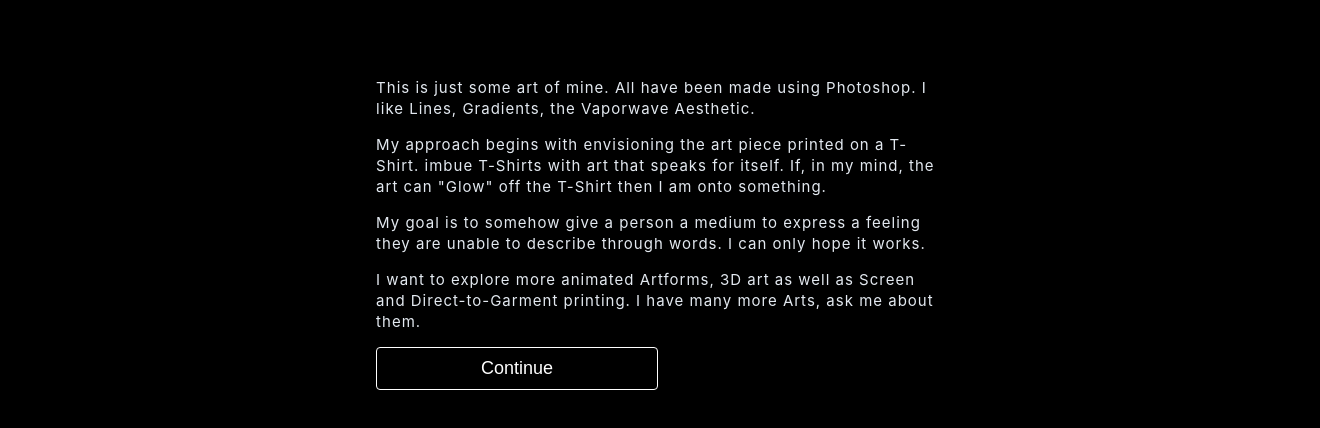
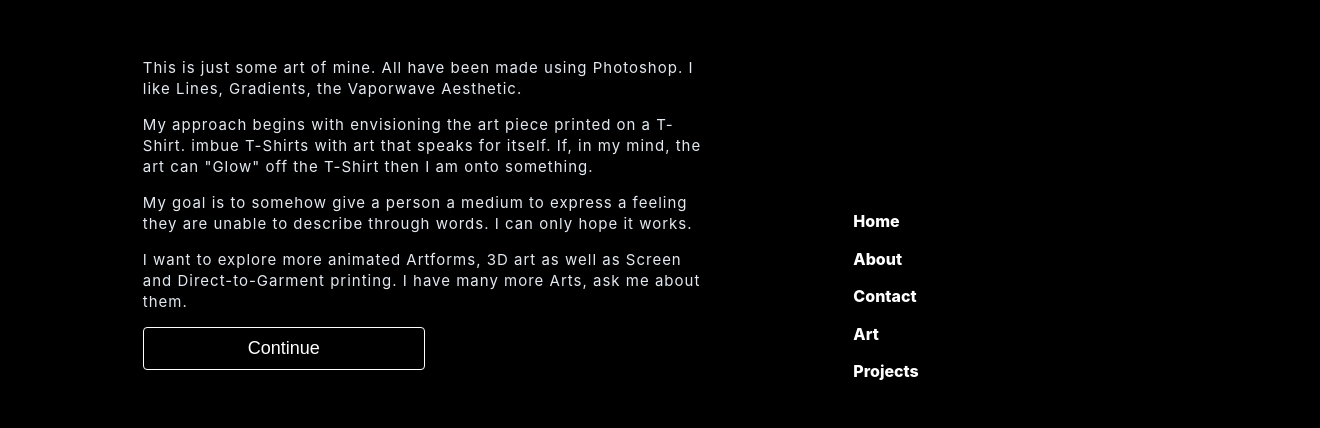
Before and after one commit to caspercasanova/nuTech_resume, a Next.js app: page /art in a window 1280 px wide. Shown: the part 194-622 px from the top of the page, 1320 px wide, since content can reach past the window. Built offline with nearby package versions, Linux system fonts and the light colour scheme.

Commit message:
Pushing for vercel

```diff
--- a/components/Bio/Bio.js
+++ b/components/Bio/Bio.js
@@ -4,6 +4,7 @@ import styled from 'styled-components';
 const BioWrapper = styled.section`
   display: flex;
   flex-direction: column;
+  padding-top: 10px;
 `;
 
 const Header = styled.header`
--- a/pages/art/index.js
+++ b/pages/art/index.js
@@ -7,9 +7,11 @@ import styles from '../../styles/Home.module.css';
 export default function Art() {
   const [acknowledge, setAcknowled] = useState(false);
   return !acknowledge ? (
-    <DontJudgeMe
-      acknowledgeFunc={() => setAcknowled(true)}
-    />
+    <MainContainer>
+      <DontJudgeMe
+        acknowledgeFunc={() => setAcknowled(true)}
+      />
+    </MainContainer>
   ) : (
     <MainContainer>
       <PictureGrid />
@@ -18,8 +20,6 @@ export default function Art() {
 }
 
 const AcknowledgeSection = styled.section`
-  width: 100%;
-  height: 100vh;
   display: flex;
   justify-content: center;
   align-items: center;
--- a/pages/projects/[id].js
+++ b/pages/projects/[id].js
@@ -1,12 +1,10 @@
 import React from 'react';
-import MainContainer from '../../components/ui/MainContainer';
-import Footer from '../../components/common/Footer';
+import MainContainer from '../../components/common/MainContainer';
 
 export default function Projects({ project }) {
   return (
     <MainContainer>
       <ProjectView project={project} />
-      <Footer />
     </MainContainer>
   );
 }
```
